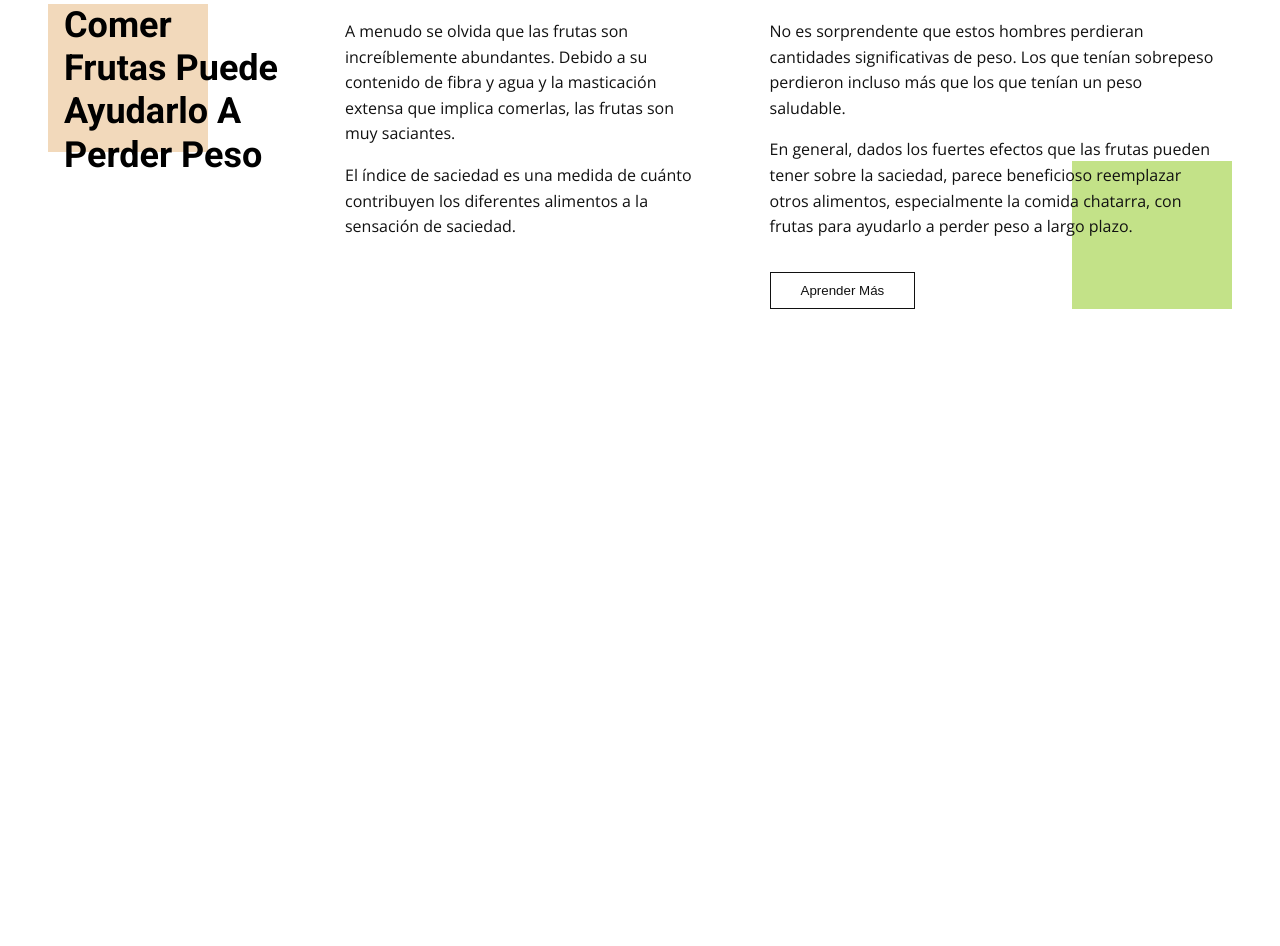
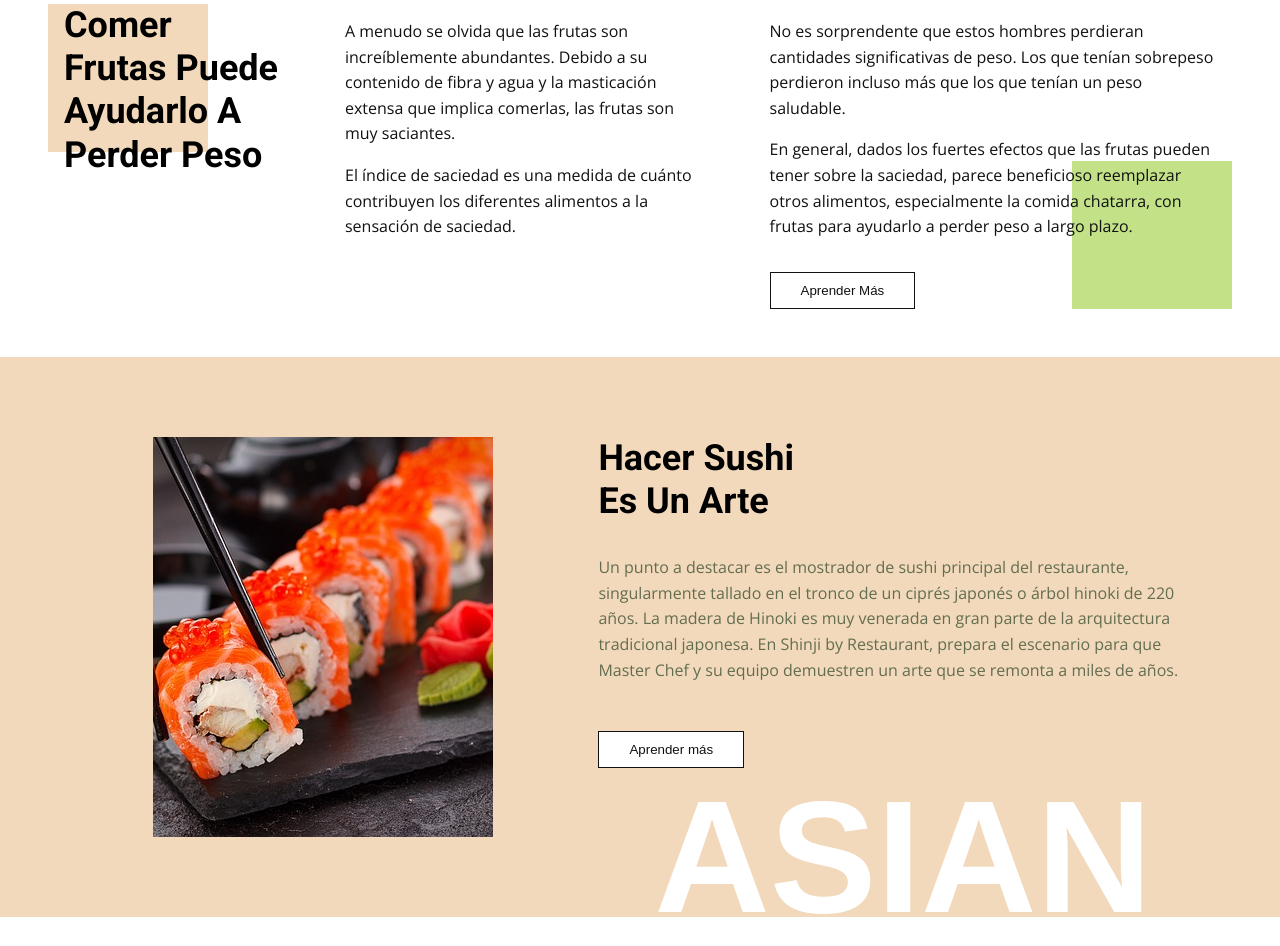
Before and after one commit to juanka13v/Pagina-Food, a website: page index.html in a window 1280 px wide. Shown: the part 604-1550 px from the top of the page. Before the commit the page ends 961 px from the top, so only its background shows below. Drawn offline with nearby package versions, Linux system fonts and the light colour scheme.

Commit message:
tercer commit

```diff
--- a/index.html
+++ b/index.html
@@ -11,6 +11,7 @@
   <link rel="preconnect" href="https://fonts.googleapis.com">
   <link rel="preconnect" href="https://fonts.gstatic.com" crossorigin>
   <link href="https://fonts.googleapis.com/css2?family=Open+Sans:wght@300;400;500;600;700;800&display=swap" rel="stylesheet">
+  <link href="https://fonts.googleapis.com/css2?family=Roboto:wght@100;300;400;500;700;900&display=swap" rel="stylesheet">
   <link rel="stylesheet" href="/css/main.css" />
   <!-- Cambia a un título personalizado -->
   <title>Food Healthy</title>
@@ -71,6 +72,27 @@
   </article>
 
 
+  <article class="sushi-container">
+    <div class="sushi-container__img">
+      <div class="sushi__img">
+        <img src="./assets/sushi.jpg" alt="sushi">
+      </div>
+    </div>
+
+    <div class="sushi-container__info">
+      <h2>
+        Hacer sushi <br> Es un arte
+      </h2>
+      <p>
+        Un punto a destacar es el mostrador de sushi principal del restaurante, singularmente tallado en el tronco de un ciprés japonés o árbol hinoki de 220 años. La madera de Hinoki es muy venerada en gran parte de la arquitectura tradicional japonesa. En Shinji by Restaurant, prepara el escenario para que Master Chef y su equipo demuestren un arte que se remonta a miles de años.
+      </p>
+      <button>
+        Aprender más
+      </button>
+    </div>
+    <span>ASIAN</span>
+  </article>
+
 </body>
 
 </html>
--- a/scss/components/_salads.scss
+++ b/scss/components/_salads.scss
@@ -10,6 +10,11 @@
         width: 50%;
 
         h2 {
+            font-weight: 700;
+            font-family: 'Roboto', sans-serif;
+            text-transform: capitalize;
+            line-height: 1.2;
+            font-size: 2.25rem;;
             font-size: 2.25rem;
             margin: 2rem 16px ;
         }
@@ -25,6 +30,9 @@
 
         button {
             margin: 0 16px;
+            &:hover {
+                background-color: $color-1;
+            }
         }
     }
 
--- /dev/null
+++ b/scss/components/_sushi.scss
@@ -0,0 +1,102 @@
+@import 'scss/variables';
+
+.sushi-container {
+    background-color: $color-2;
+    padding: 3rem 4rem;
+    display: flex;
+    position: relative;
+
+    .sushi-container__img {
+        width: 45%;
+        display: flex;
+        justify-content: center;
+        align-items: baseline;
+        .sushi__img {
+            width: 340px;
+            height: 400px;
+            margin: 2rem 0;
+            img {
+                width: 100%;
+                height: 100%;
+                object-fit: cover;
+            }
+        }
+    }
+
+    .sushi-container__info {
+        width: 55%;
+        margin-bottom: 5rem;
+        h2 {
+            font-weight: 700;
+            text-transform: capitalize;
+            line-height: 1.2;
+            font-size: 2.25rem;
+            font-family: 'Roboto', sans-serif;
+            margin: 2rem 16px ;
+        }
+
+        p {
+            margin: 1rem 16px 3rem;
+            font-size: 1rem;
+            font-weight: 400;
+            font-family: 'Open Sans',sans-serif;
+            line-height: 1.6;
+            color: $color-9;
+        }
+
+        button {
+            margin: 0 16px;
+            &:hover {
+                background-color: $color-2;
+            }
+        }
+
+    }
+
+    span {
+        position: absolute;
+        z-index: 999;
+        font-family: sans-serif;
+        font-size: 10rem;
+        line-height: 1;
+        font-weight: 700;
+        color: $color-6;
+        bottom: -20px;
+        right: 10%;
+    }
+}
+
+
+
+@media screen and (max-width: $breakpoint-md) {
+
+
+    .sushi-container {
+        flex-direction: column;
+        padding: 1rem 1rem;
+        .sushi-container__img {
+            width: 100%;
+            .sushi__img {
+                margin: 0;
+                width: 290px;
+                height: 300px;
+            }
+        }
+
+        .sushi-container__info {
+            width: 100%;
+            p {
+                margin: 1rem 1rem 2rem;
+            }
+        }
+
+        span {
+            font-size: 4.5rem;
+            right: 0rem;
+            bottom: -10px;
+        }
+    }
+
+
+
+}
--- a/scss/main.scss
+++ b/scss/main.scss
@@ -17,3 +17,4 @@
 @import 'components/footer';
 @import 'components/salads';
 @import 'components/fruit';
+@import 'components/sushi';
```
Also changed, not shown: assets/sushi.jpg (added), css/main.css.
